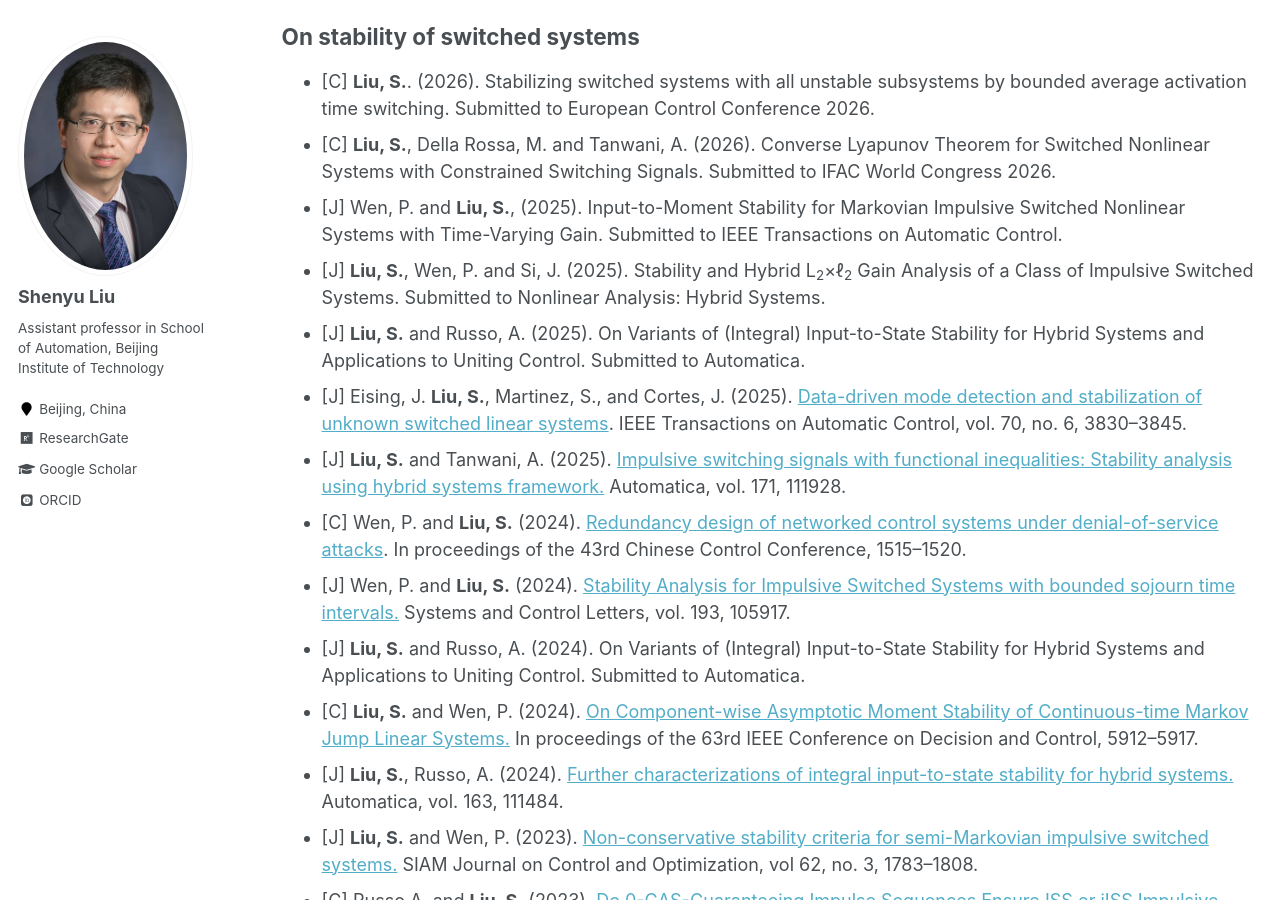
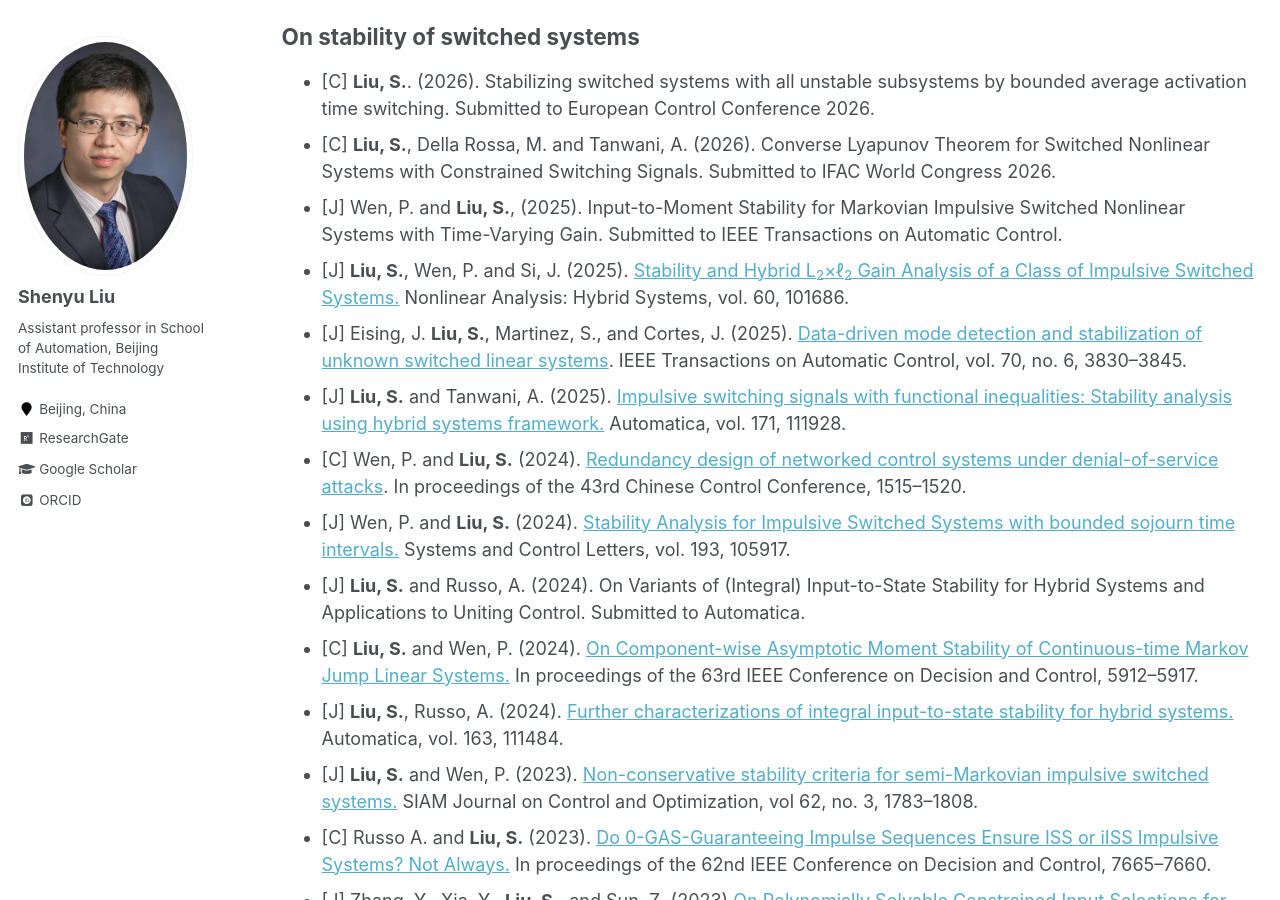
Before and after one commit to Shenyu-Liu/Shenyu-Liu.github.io, a Jekyll site: the page built from _pages/publications.md, in a window 1280 px wide and 900 px high, scrolled down 975 px. Built offline with Jekyll 4.4.1, drawn with Linux system fonts in a browser that asks for light colours; some web fonts are replaced; some of the changed text lies outside the part shown.

Commit message:
Update publications.md

```diff
--- a/_pages/publications.md
+++ b/_pages/publications.md
@@ -29,8 +29,7 @@
 * [C] <strong>Liu, S.</strong>. (2026). Stabilizing switched systems with all unstable subsystems by bounded average activation time switching. Submitted to European Control Conference 2026.
 * [C] <strong>Liu, S.</strong>, Della Rossa, M. and Tanwani, A. (2026). Converse Lyapunov Theorem for Switched Nonlinear Systems with Constrained Switching Signals. Submitted to IFAC World Congress 2026.
 * [J] Wen, P. and <strong> Liu, S.</strong>, (2025). Input-to-Moment Stability for Markovian Impulsive Switched Nonlinear Systems with Time-Varying Gain. Submitted to IEEE Transactions on Automatic Control.
-* [J] <strong>Liu, S.</strong>, Wen, P. and Si, J. (2025). Stability and Hybrid L<sub>2</sub>×ℓ<sub>2</sub> Gain Analysis of a Class of Impulsive Switched Systems. Submitted to Nonlinear Analysis: Hybrid Systems.
-* [J] <strong>Liu, S.</strong> and Russo, A. (2025). On Variants of (Integral) Input-to-State Stability for Hybrid Systems and Applications to Uniting Control. Submitted to Automatica.
+* [J] <strong>Liu, S.</strong>, Wen, P. and Si, J. (2025). <a href= "https://www.sciencedirect.com/science/article/pii/S1751570X26000129">Stability and Hybrid L<sub>2</sub>×ℓ<sub>2</sub> Gain Analysis of a Class of Impulsive Switched Systems.</a> Nonlinear Analysis: Hybrid Systems, vol. 60, 101686.
 * [J] Eising, J. <strong>Liu, S.</strong>, Martinez, S., and Cortes, J. (2025). <a href="https://ieeexplore.ieee.org/document/10810729">Data-driven mode detection and stabilization of unknown switched linear systems</a>. IEEE Transactions on Automatic Control, vol. 70, no. 6, 3830&ndash;3845.
 * [J] <strong>Liu, S.</strong> and Tanwani, A. (2025). <a href="https://www.sciencedirect.com/science/article/pii/S0005109824004229">Impulsive switching signals with functional inequalities: Stability analysis using hybrid systems framework.</a> Automatica, vol. 171, 111928.
 * [C] Wen, P. and <strong>Liu, S.</strong> (2024). <a href="https://ieeexplore.ieee.org/document/10662301">Redundancy design of networked control systems under denial-of-service attacks</a>. In proceedings of the 43rd Chinese Control Conference, 1515&ndash;1520.
@@ -64,7 +63,7 @@
 On motion planning
 ------
 * [C] Chen, J., <strong>Liu, S.</strong> (2025). <a href="https://ieeexplore.ieee.org/document/11247429">Continuous-Time Gradient-Proportional-Integral Flow for Provably Convergent Motion Planning with Obstacle Avoidance.</a> In proceedings of the 2025 IEEE/RSJ International Conference on Intelligent Robots and Systems (IROS), 11404&ndash;11410.
-* [J] Chen, J., <strong>Liu, S.</strong> (2025). A Two-Stage Motion Planning Algorithm Combining Geometric Heat Flow and Fine-Tuning. Submitted to IEEE Transactions on Control Systems Technology.
+* [J] Chen, J., <strong>Liu, S.</strong> (2025). <a href="https://ieeexplore.ieee.org/document/11360631">A Two-Stage Motion Planning Algorithm Combining Geometric Heat Flow and Fine-Tuning.</a> IEEE Transactions on Control Systems Technology, early access.
 * [C] Chen, J., <strong>Liu, S.</strong> (2024). <a href="https://ieeexplore.ieee.org/document/10840103">Motion Planning for Control-Affine Systems by Geometric Heat Flow with Fine-Tuning.</a> In proceedings of the 7th IEEE International Conference on Unmanned Systems (ICUS), 113&ndash;118.
 * [C] Bayram, E., <strong>Liu, S.</strong>, Belabbas, M.A. and Basar, T. (2024). <a href="https://link.springer.com/chapter/10.1007/978-3-031-83191-1_13">Control Theoretic Approach to Fine-Tuning and Transfer Learning.</a> In proceedings of the Symposium on Systems Theory in Data and Optimization (SysDO 2024), 197&ndash;212.
 * [J] Fan, Y.,<strong> Liu, S.</strong> and Belabbas, M.A. (2020). <a href="https://ieeexplore.ieee.org/document/9127539">Geometric Heat Flow Method for Legged Locomotion Planning.</a> IEEE Control Systems Letters, vol. 5, issue 3, 941&ndash;946.
```
